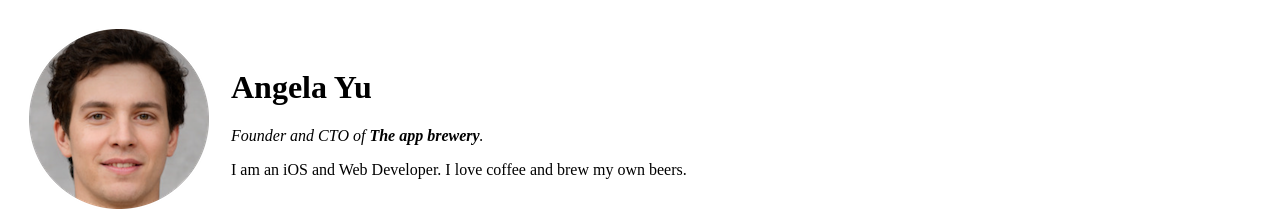
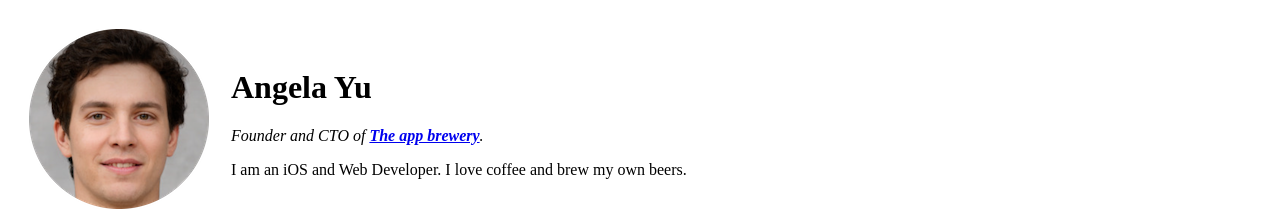
Before and after one commit to Sethy007/cv, a plain HTML site: page index.html in a window 1280 px wide. Shown: the top 217 px of the page. Drawn offline with Linux system fonts and the light colour scheme.

Commit message:
Edit index.html

```diff
--- a/index.html
+++ b/index.html
@@ -11,7 +11,7 @@
     <tr>
       <td><img src="images/fake-human.png" alt="fake human"></td>
       <td><h1>Angela Yu</h1>
-      <p><em>Founder and CTO of <strong>The app brewery</strong>.</em></p>
+      <p><em>Founder and CTO of <strong><a href="https://appbrewery.com">The app brewery</strong></a>.</em></p>
       <p>I am an iOS and Web Developer. I love coffee and brew my own beers.</p></td>
     </tr>
   </table>
```
